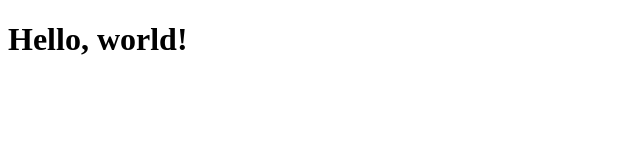
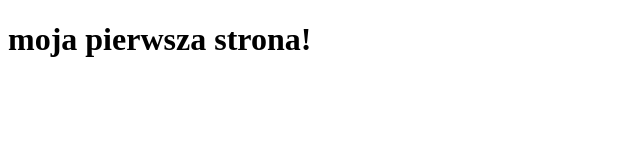
Before and after one commit to gabkap00/merito_web, a plain HTML site: page index.html in a window 1280 px wide. Shown: the whole page, without its empty margins (0-640 px from the left). Drawn offline with Linux system fonts and the light colour scheme.

Commit message:
Update index.html

```diff
--- a/index.html
+++ b/index.html
@@ -8,6 +8,6 @@
   <link rel="icon" href="favicon.png">
 </head>
 <body>
-  <h1>Hello, world!</h1>
+  <h1>moja pierwsza strona!</h1>
 </body>
 </html>
```
